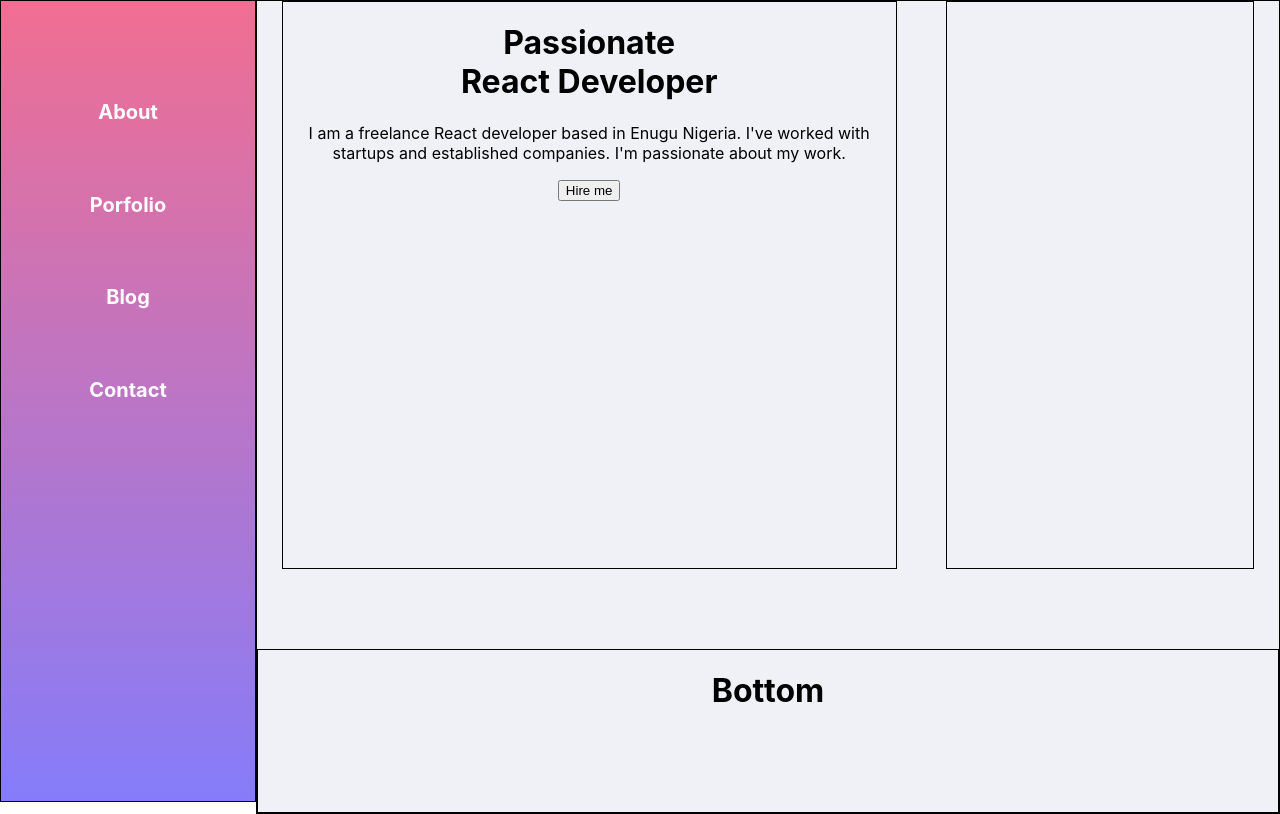
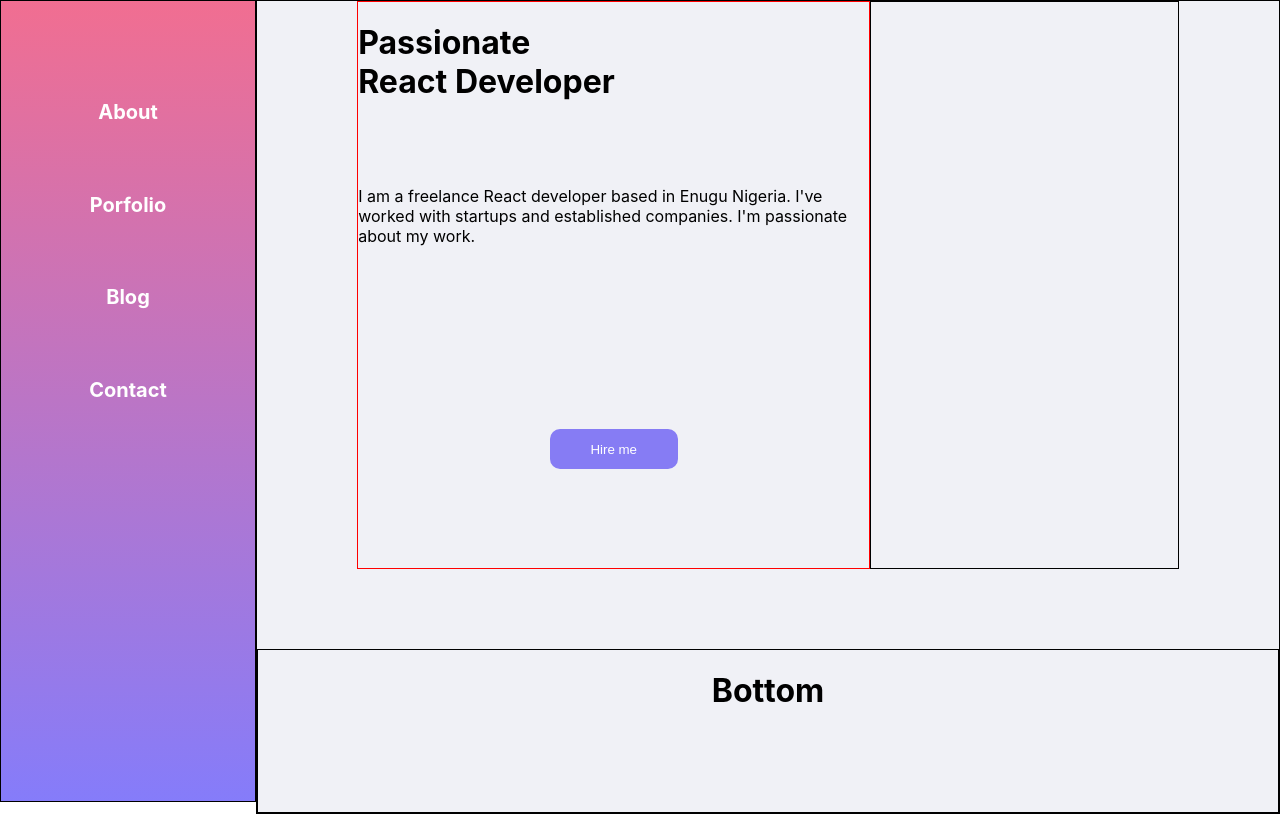
Before and after one commit to da-nazy/resume, a React (Create React App) app: page / in a window 1280 px wide. Built offline with nearby package versions, Linux system fonts and the light colour scheme.

Commit message:
recent update

```diff
--- a/src/Component/Main.js
+++ b/src/Component/Main.js
@@ -2,14 +2,14 @@ import '../style/main.css';
 export default function Main() {
     return (
         <div className="about">
-           <div style={{height:'70%',flexDirection:'row',display:'flex',justifyContent:'space-around'}}>
-               <div style={{border:'1px solid black',width:'60%'}} >
-               <h1>Passionate <br/>React Developer</h1>
-               <p>I am a freelance React developer based in Enugu Nigeria.
+           <div style={{height:'70%',flexDirection:'row',display:'flex',justifyContent:'center',}}>
+               <div style={{border:'1px solid red',width:'50%'}} >
+               <h1 style={{height:'25%',textAlign:'left'}}>Passionate <br/>React Developer</h1>
+               <p style={{height:'40%',textAlign:'left'}}>I am a freelance React developer based in Enugu Nigeria.
                    I've worked with startups
                   and established companies.
                   I'm passionate about my work.</p>
-                  <button>Hire me</button>
+                  <button style={{justifyContent:'left', height:'20%', width:'25%',height:40,borderRadius:10,backgroundColor:'#867CF4',color:'#fff',fontWeight:'500',border:'1px solid transparent'}}>Hire me</button>
                 </div>
                 <div style={{border:'1px solid black',width:'30%'}}>
                     <img  style={{backgroundImage:`url(../Asset/Image/avatar.jpg)`}}/>
```
